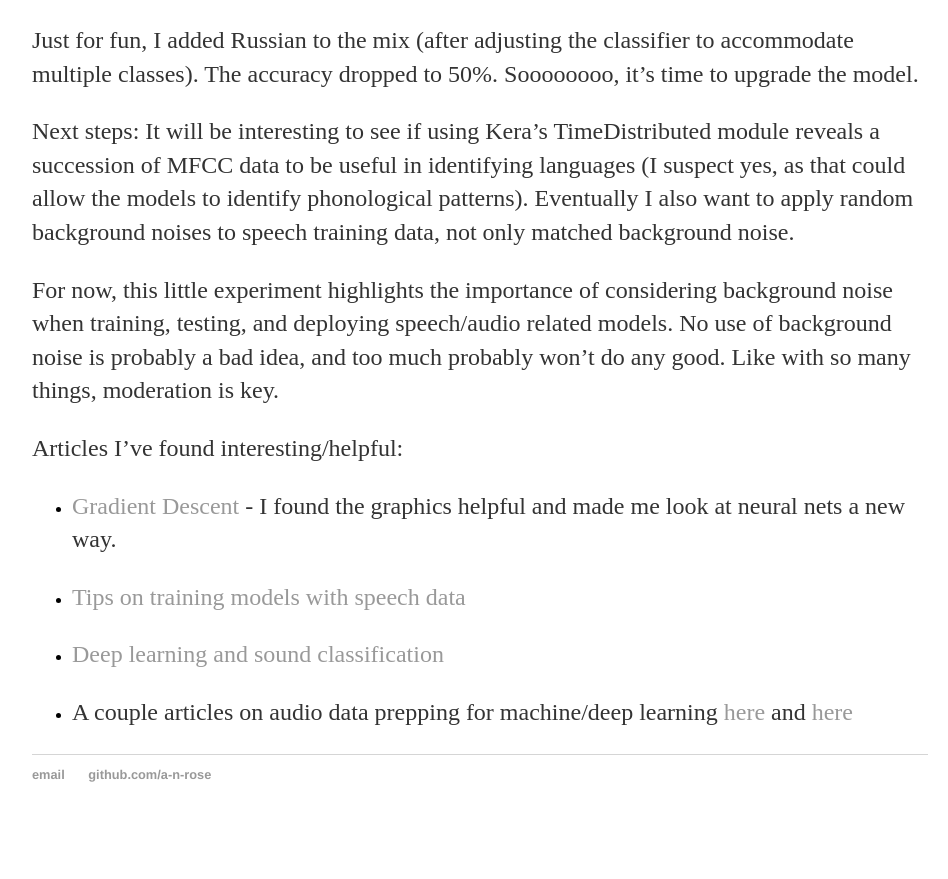
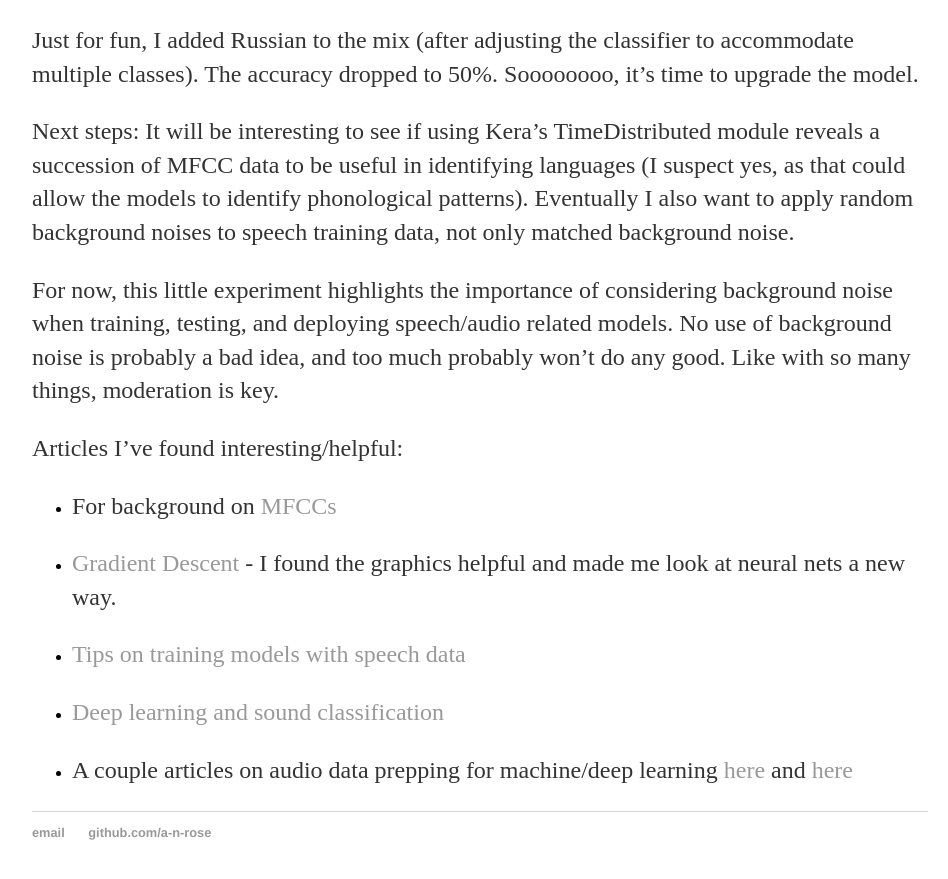
Before and after one commit to a-n-rose/a-n-rose.github.io, a Jekyll site: the page built from _posts/2018-08-22-language-classifier.md, in a window 1280 px wide and 900 px high, scrolled down 5368 px. Shown: the top 879 px of the window, without its empty margins (160-1108 px from the left). Built offline with Jekyll 4.4.1, drawn with Linux system fonts in a browser that asks for light colours; before the commit the page ends 6210 px from its top, so only the background shows below that.

Commit message:
Added mfcc tutorial link in helpful links subsection

```diff
--- a/_posts/2018-08-22-language-classifier.md
+++ b/_posts/2018-08-22-language-classifier.md
@@ -76,6 +76,8 @@ For now, this little experiment highlights the importance of considering backgro
 
 
 Articles I've found interesting/helpful:
+* For background on <a href="http://practicalcryptography.com/miscellaneous/machine-learning/guide-mel-frequency-cepstral-coefficients-mfccs/">MFCCs</a>
+
 * <a href = "https://iamtrask.github.io/2015/07/27/python-network-part2/">Gradient Descent</a> - I found the graphics helpful and made me look at neural nets a new way.
 
 * <a href="https://www.kaggle.com/c/tensorflow-speech-recognition-challenge/discussion/46945">Tips on training models with speech data</a>
```
